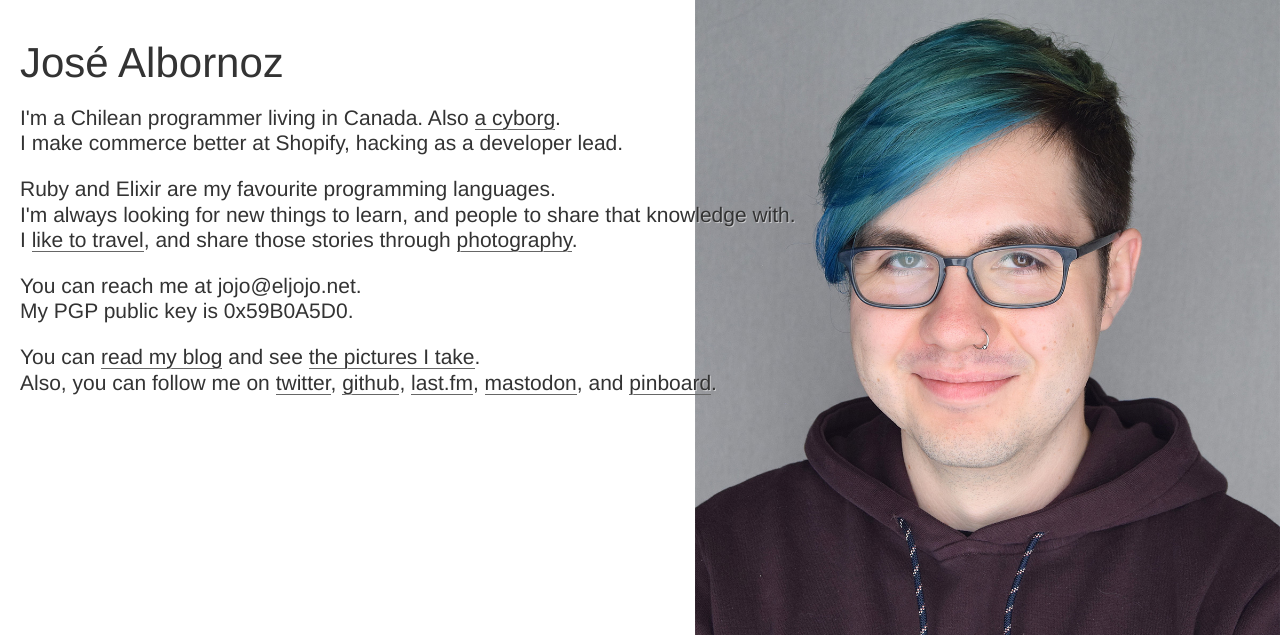
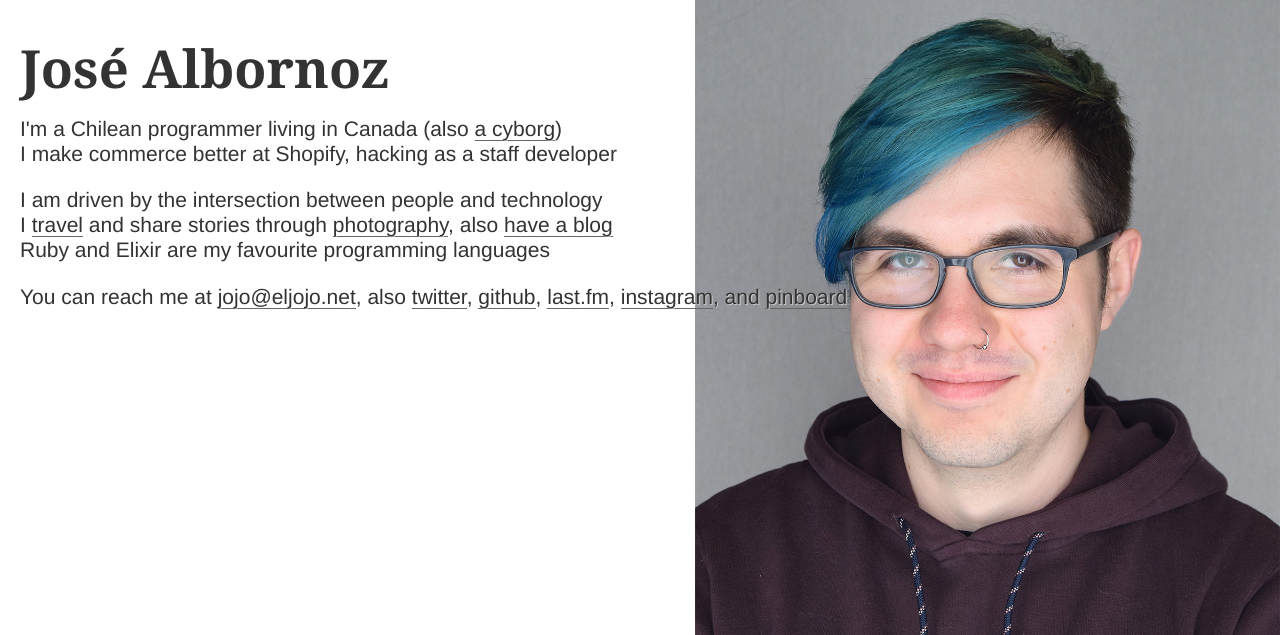
Before and after one commit to eljojo/eljojo.net, a PHP site: page / in a window 1280 px wide. Shown: the top 635 px of the page. Run offline with PHP 8.4, Linux system fonts and the light colour scheme.

Commit message:
update text and thumbnail

```diff
--- a/index.html
+++ b/index.html
@@ -18,7 +18,7 @@
     <meta name="twitter:description" content="developer, human being, cyborg." />
     <meta name="twitter:image" content="https://eljojo.net/square_thumb.jpg" />
     <meta name="viewport" content = "width=device-width, initial-scale=1.0" />
-    <link href="style.css?v=2019-03-12" media="screen" rel="stylesheet" type="text/css" />
+    <link href="style.css?v=2019-11-27" media="screen" rel="stylesheet" type="text/css" />
     <link rel="shortcut icon" href="/favico.png" />
   </head>
   <body>
@@ -27,24 +27,17 @@
     </header>
     <section>
       <p>
-      I'm a Chilean programmer living in Canada. Also <a class="always-underline" href="https://ajipirijou.com/life/i-just-felt-the-microwave-with-my-left-hand">a cyborg</a>.<br />
-      I make commerce better at <a href="https://www.shopify.com">Shopify</a>, hacking as a developer lead.
+      I'm a Chilean programmer living in Canada (also <a class="always-underline" href="https://ajipirijou.com/life/i-just-felt-the-microwave-with-my-left-hand">a cyborg</a>)<br />
+      I make commerce better at <a href="https://www.shopify.com">Shopify</a>, hacking as a staff developer
       </p>
       <p>
-      <a href="https://www.ruby-lang.org/en/">Ruby</a> and <a href="http://elixir-lang.org/">Elixir</a> are my favourite programming languages.<br />
-      I'm always looking for new things to learn, and people to share that knowledge with.<br />
-      I <a class="always-underline" href="http://eljojo.hasbeen.in">like to travel</a>, and share those stories through <a class="always-underline" href="https://eljojo.life">photography</a>.</br>
+      I am driven by the intersection between people and technology<br />
+      I <a class="always-underline" href="http://eljojo.hasbeen.in">travel</a> and share stories through <a class="always-underline" href="https://eljojo.life">photography</a>, also <a href="https://ajipirijou.com" class="always-underline">have a blog</a><br />
+      <a href="https://www.ruby-lang.org/en/">Ruby</a> and <a href="http://elixir-lang.org/">Elixir</a> are my favourite programming languages
       </p>
       <p>
-      You can reach me at <a href="&#x6D;&#x61;&#x69;&#x6C;&#x74;&#x6F;&#x3A;&#x6A;&#x6F;&#x6A;&#x6F;&#x40;&#x65;&#x6C;&#x6A;&#x6F;&#x6A;&#x6F;&#x2E;&#x6E;&#x65;&#x74;">&#x6A;&#x6F;&#x6A;&#x6F;&#x40;&#x65;&#x6C;&#x6A;&#x6F;&#x6A;&#x6F;&#x2E;&#x6E;&#x65;&#x74;</a>.
-      <br />
-      My PGP public key is <a href="https://pgp.mit.edu/pks/lookup?op=get&search=0x7342F86259B0A5D0">0x59B0A5D0</a>.
-      </p>
-      <p>
-      You can <a href="https://ajipirijou.com" class="always-underline">read my blog</a> and
-      see <a href="https://eljojo.life" class="always-underline">the pictures I take</a>.<br />
-      Also, you can follow me on <a class="always-underline" href="https://twitter.com/eljojo">twitter</a>, <a class="always-underline" href="https://github.com/eljojo">github</a>, <a class="always-underline" href="http://last.fm/user/eljojo_net">last.fm</a>, <a rel="me" class="always-underline" href="https://ruby.social/@eljojo">mastodon</a>, and <a class="always-underline" href="https://pinboard.in/u:eljojo">pinboard</a>.
-      <br />
+      You can reach me at <a class="always-underline" href="&#x6D;&#x61;&#x69;&#x6C;&#x74;&#x6F;&#x3A;&#x6A;&#x6F;&#x6A;&#x6F;&#x40;&#x65;&#x6C;&#x6A;&#x6F;&#x6A;&#x6F;&#x2E;&#x6E;&#x65;&#x74;">&#x6A;&#x6F;&#x6A;&#x6F;&#x40;&#x65;&#x6C;&#x6A;&#x6F;&#x6A;&#x6F;&#x2E;&#x6E;&#x65;&#x74;</a>,
+      also <a class="always-underline" href="https://twitter.com/eljojo">twitter</a>, <a class="always-underline" href="https://github.com/eljojo">github</a>, <a class="always-underline" href="http://last.fm/user/eljojo_net">last.fm</a>, <a rel="me" class="always-underline" href="https://instagram.com/eljojo">instagram</a>, and <a class="always-underline" href="https://pinboard.in/u:eljojo">pinboard</a>
       </p>
     </section>
   </body>
--- a/style.css
+++ b/style.css
@@ -24,9 +24,9 @@ body {
 }
 
 h1 {
-  font-weight: 300;
-  font-size: 2em;
+  font-size: 2.5em;
   line-height: 1em;
+  font-family: Georgia;
 }
 
 header {
```
Also changed, not shown: square_thumb.jpg.
